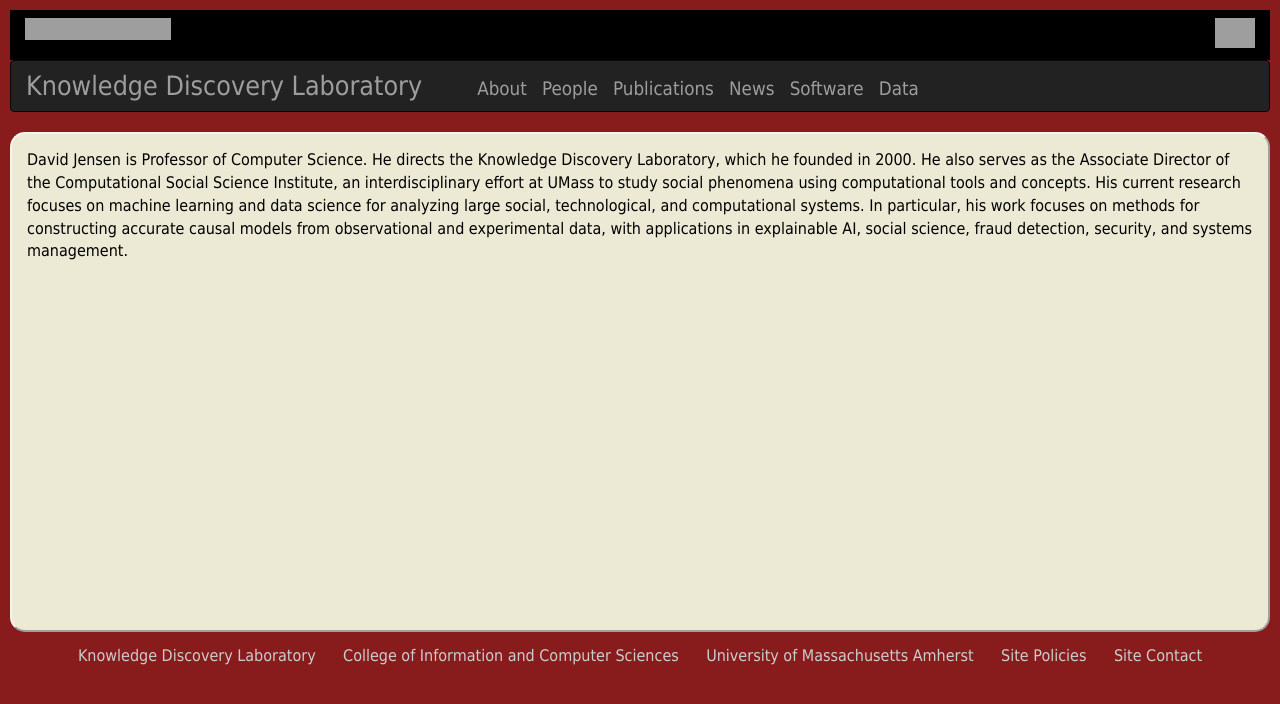
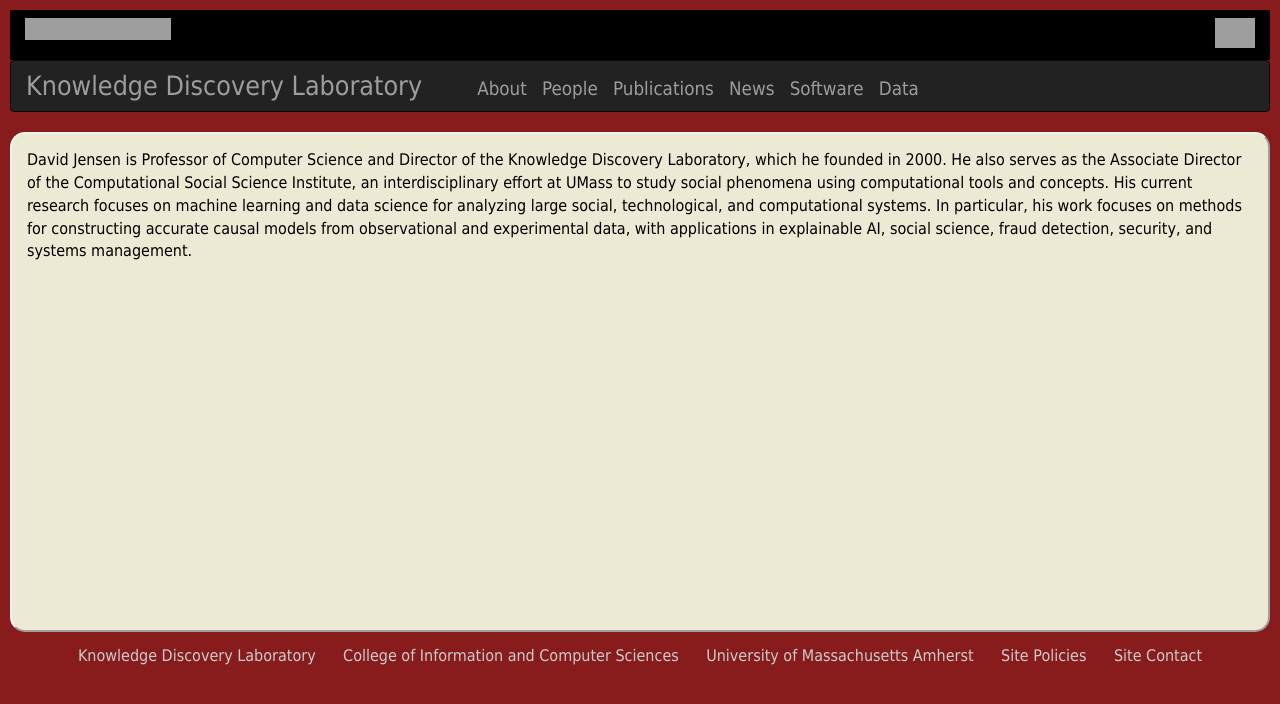
Before and after one commit to KDL-umass/kdl-umass.github.io, a Jekyll site: the page built from _people/00jensen.md, in a window 1280 px wide. Shown: the top 704 px of the page. Built offline with Jekyll 4.4.1, drawn with Linux system fonts in a browser that asks for light colours; nearby versions of some CDN libraries; comment, search, counter and statistics services are not loaded; grey boxes are pictures that could not be loaded.

Commit message:
Minor wording change to bio

```diff
--- a/_people/00jensen.md
+++ b/_people/00jensen.md
@@ -9,4 +9,4 @@ webpage: http://www.cs.umass.edu/~jensen
 email: jensen@cs.umass.edu
 ---
 
-David Jensen is Professor of Computer Science.  He directs the Knowledge Discovery Laboratory, which he founded in 2000.  He also serves as the Associate Director of the Computational Social Science Institute, an interdisciplinary effort at UMass to study social phenomena using computational tools and concepts.  His current research focuses on machine learning and data science for analyzing large social, technological, and computational systems.  In particular, his work focuses on methods for constructing accurate causal models from observational and experimental data, with applications in explainable AI, social science, fraud detection, security, and systems management.
+David Jensen is Professor of Computer Science and Director of the Knowledge Discovery Laboratory, which he founded in 2000.  He also serves as the Associate Director of the Computational Social Science Institute, an interdisciplinary effort at UMass to study social phenomena using computational tools and concepts.  His current research focuses on machine learning and data science for analyzing large social, technological, and computational systems.  In particular, his work focuses on methods for constructing accurate causal models from observational and experimental data, with applications in explainable AI, social science, fraud detection, security, and systems management.
```
Also changed, not shown: 1 other file.
